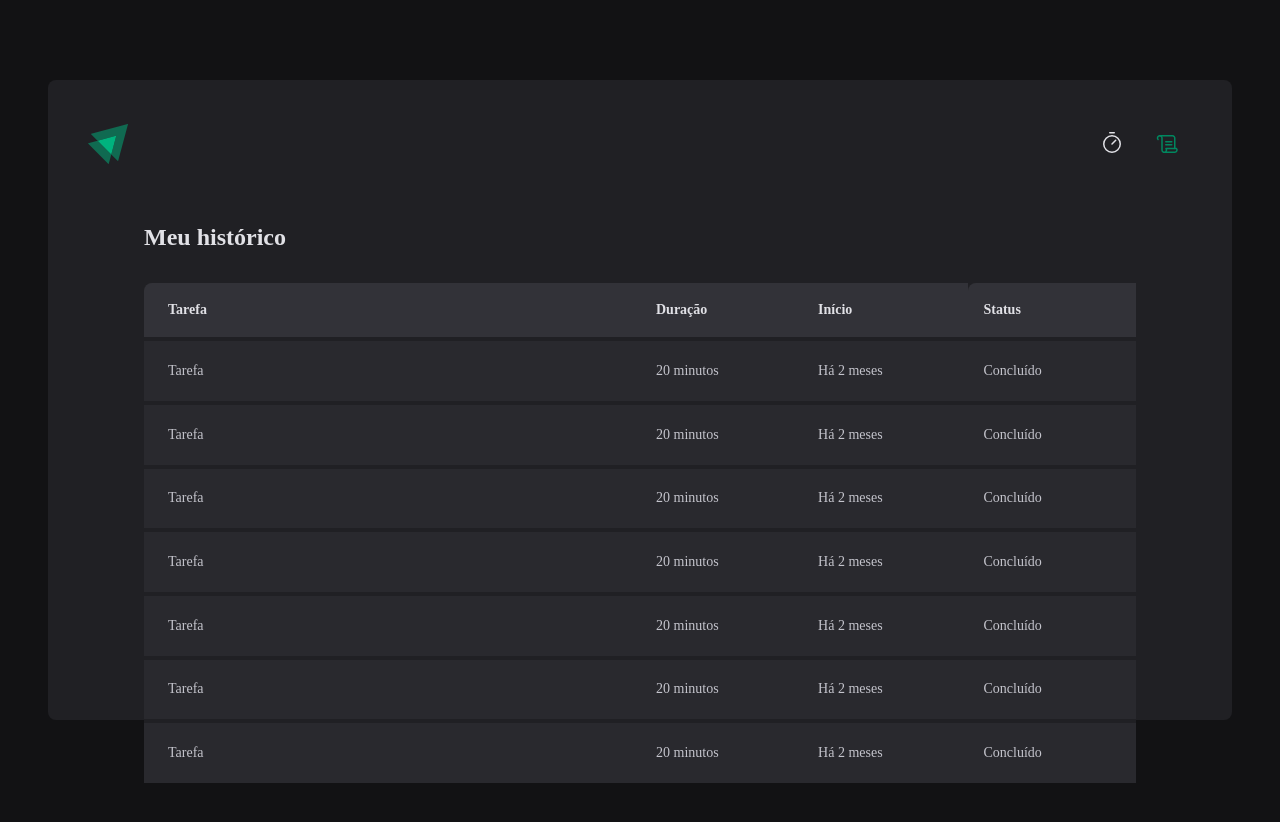
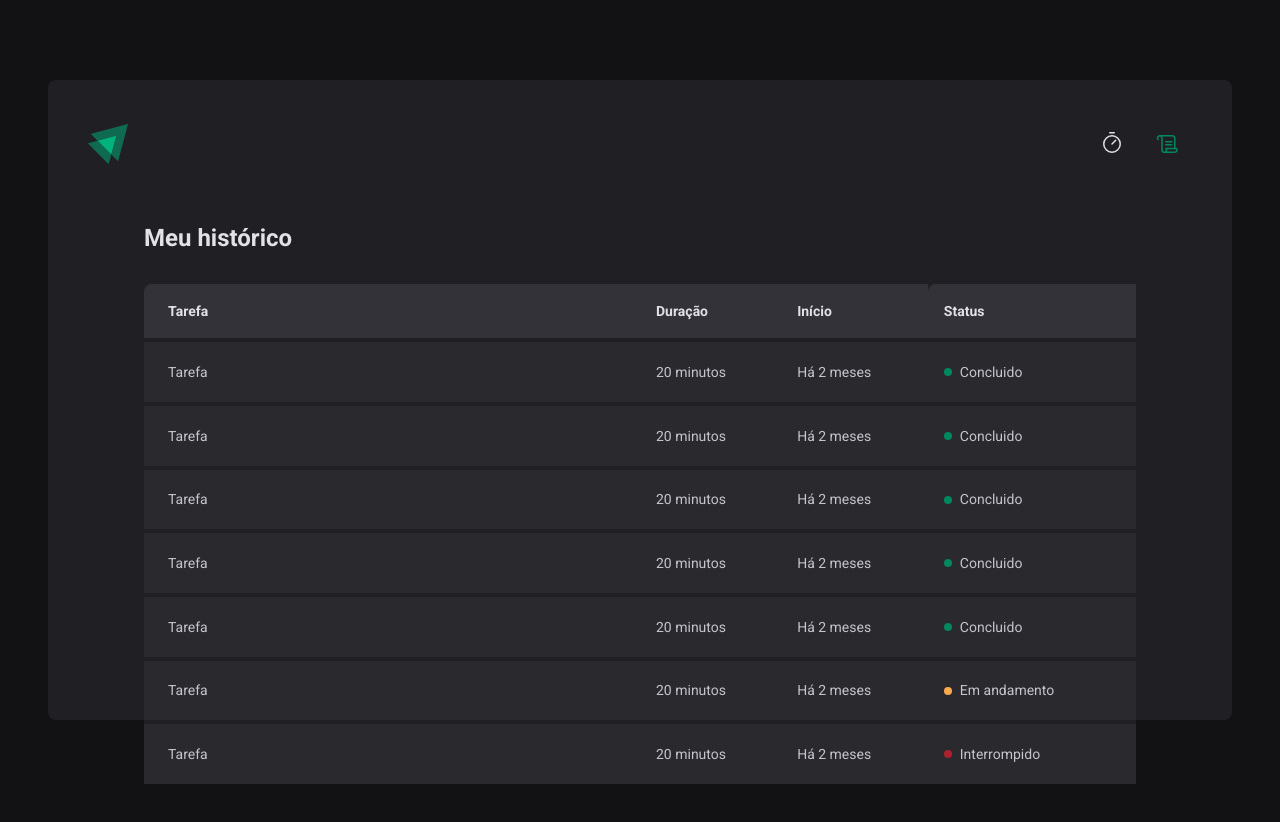
Before and after one commit to LeticiaRosa/02-ignite-timer, a React (Vite) app: page /history in a window 1280 px wide. Shown: the top 822 px of the page. Built offline with nearby package versions, Linux system fonts and the light colour scheme.

Commit message:
Using the react-hook-form and zod to validate the form

```diff
--- a/package.json
+++ b/package.json
@@ -10,11 +10,14 @@
     "preview": "vite preview"
   },
   "dependencies": {
+    "@hookform/resolvers": "^3.1.1",
     "phosphor-react": "^1.4.1",
     "react": "^18.2.0",
     "react-dom": "^18.2.0",
+    "react-hook-form": "^7.44.3",
     "react-router-dom": "^6.11.2",
-    "styled-components": "^5.3.11"
+    "styled-components": "^5.3.11",
+    "zod": "^3.21.4"
   },
   "devDependencies": {
     "@rocketseat/eslint-config": "^1.2.0",
--- a/src/pages/History/index.jsx
+++ b/src/pages/History/index.jsx
@@ -1,4 +1,4 @@
-import { HistoryContainer, HistoryList } from './styles'
+import { HistoryContainer, HistoryList, Status } from './styles'
 
 export function History() {
   return (
@@ -20,43 +20,57 @@
               <td>Tarefa</td>
               <td>20 minutos</td>
               <td>Há 2 meses</td>
-              <td>Concluído</td>
+              <td>
+                <Status statusColor="green">Concluido</Status>
+              </td>
             </tr>
             <tr>
               <td>Tarefa</td>
               <td>20 minutos</td>
               <td>Há 2 meses</td>
-              <td>Concluído</td>
+              <td>
+                <Status statusColor="green"> Concluido</Status>
+              </td>
             </tr>
             <tr>
               <td>Tarefa</td>
               <td>20 minutos</td>
               <td>Há 2 meses</td>
-              <td>Concluído</td>
+              <td>
+                <Status statusColor="green"> Concluido</Status>
+              </td>
             </tr>
             <tr>
               <td>Tarefa</td>
               <td>20 minutos</td>
               <td>Há 2 meses</td>
-              <td>Concluído</td>
+              <td>
+                <Status statusColor="green"> Concluido</Status>
+              </td>
             </tr>
             <tr>
               <td>Tarefa</td>
               <td>20 minutos</td>
               <td>Há 2 meses</td>
-              <td>Concluído</td>
+              <td>
+                <Status statusColor="green"> Concluido</Status>
+              </td>
             </tr>
             <tr>
               <td>Tarefa</td>
               <td>20 minutos</td>
               <td>Há 2 meses</td>
-              <td>Concluído</td>
+              <td>
+                <Status statusColor="yellow"> Em andamento</Status>
+              </td>
             </tr>
             <tr>
               <td>Tarefa</td>
               <td>20 minutos</td>
               <td>Há 2 meses</td>
-              <td>Concluído</td>
+              <td>
+                <Status statusColor="red"> Interrompido</Status>
+              </td>
             </tr>
           </tbody>
         </table>
--- a/src/pages/History/styles.ts
+++ b/src/pages/History/styles.ts
@@ -5,7 +5,7 @@
   padding: 3.5rem;
   display: flex;
   flex-direction: column;
-
+  font-family: 'Roboto', sans-serif;
   h1 {
     font-size: 1.5rem;
     color: ${(props) => props.theme['gray-100']};
@@ -56,3 +56,27 @@
     }
   }
 `
+
+const STATUS_COLORS = {
+  yellow: 'yellow-500',
+  red: 'red-500',
+  green: 'green-500',
+} as const
+
+interface StatusProps {
+  statusColor: keyof typeof STATUS_COLORS
+}
+
+export const Status = styled.span<StatusProps>`
+  display: flex;
+  align-items: center;
+  gap: 0.5rem;
+
+  &::before {
+    content: '';
+    width: 0.5rem;
+    height: 0.5rem;
+    border-radius: 9999px;
+    background: ${(props) => props.theme[STATUS_COLORS[props.statusColor]]};
+  }
+`
--- a/src/pages/Home/index.tsx
+++ b/src/pages/Home/index.tsx
@@ -1,4 +1,8 @@
 import { Play } from 'phosphor-react'
+import { useForm } from 'react-hook-form'
+import { zodResolver } from '@hookform/resolvers/zod'
+import * as zod from 'zod'
+
 import {
   ButtonStart,
   CountContainer,
@@ -9,16 +13,39 @@
   Separator,
 } from './styles'
 
+// controlled / uncontrolled
+
+const newCycleFormSchema = zod.object({
+  task: zod.string().min(1, 'informe a tarefa'),
+  minutesAmount: zod
+    .number()
+    .min(5, 'O ciclo precisa ser de no mínimo de 5 minutos')
+    .max(60, 'O ciclo precisa ser de no máximo de 60 minutos'),
+})
+
 export function Home() {
+  const { register, handleSubmit, watch, formState } = useForm({
+    resolver: zodResolver(newCycleFormSchema),
+  })
+
+  function handleCreateNewCycle(data: any) {
+    console.log(data)
+  }
+
+  const task = watch('task')
+  const isSubmitDisabled = !task
+
+  console.log(formState.errors)
   return (
     <HomeContainer>
-      <form action="">
+      <form onSubmit={handleSubmit(handleCreateNewCycle)}>
         <FormContainer>
           <label htmlFor="task">Vou trabalhar em </label>
           <InputTask
             id="task"
             placeholder="Dê um nome para o seu projeto"
             list="task-suggestions"
+            {...register('task')}
           />
 
           <datalist id="task-suggestions">
@@ -30,12 +57,10 @@
 
           <label htmlFor="minutesAmount"> durante </label>
           <InputMinutesAmount
-            id="minutesAmount"
             type="number"
             placeholder="00"
             step={5}
-            min={5}
-            max={60}
+            {...register('minutesAmount', { valueAsNumber: true })}
           />
 
           <span>minutos</span>
@@ -49,7 +74,7 @@
           <span>0</span>
         </CountContainer>
 
-        <ButtonStart type="submit">
+        <ButtonStart type="submit" disabled={isSubmitDisabled}>
           <Play />
           Começar
         </ButtonStart>
```
Also changed, not shown: 1 other file (tests, documents, lock files or other folders).
